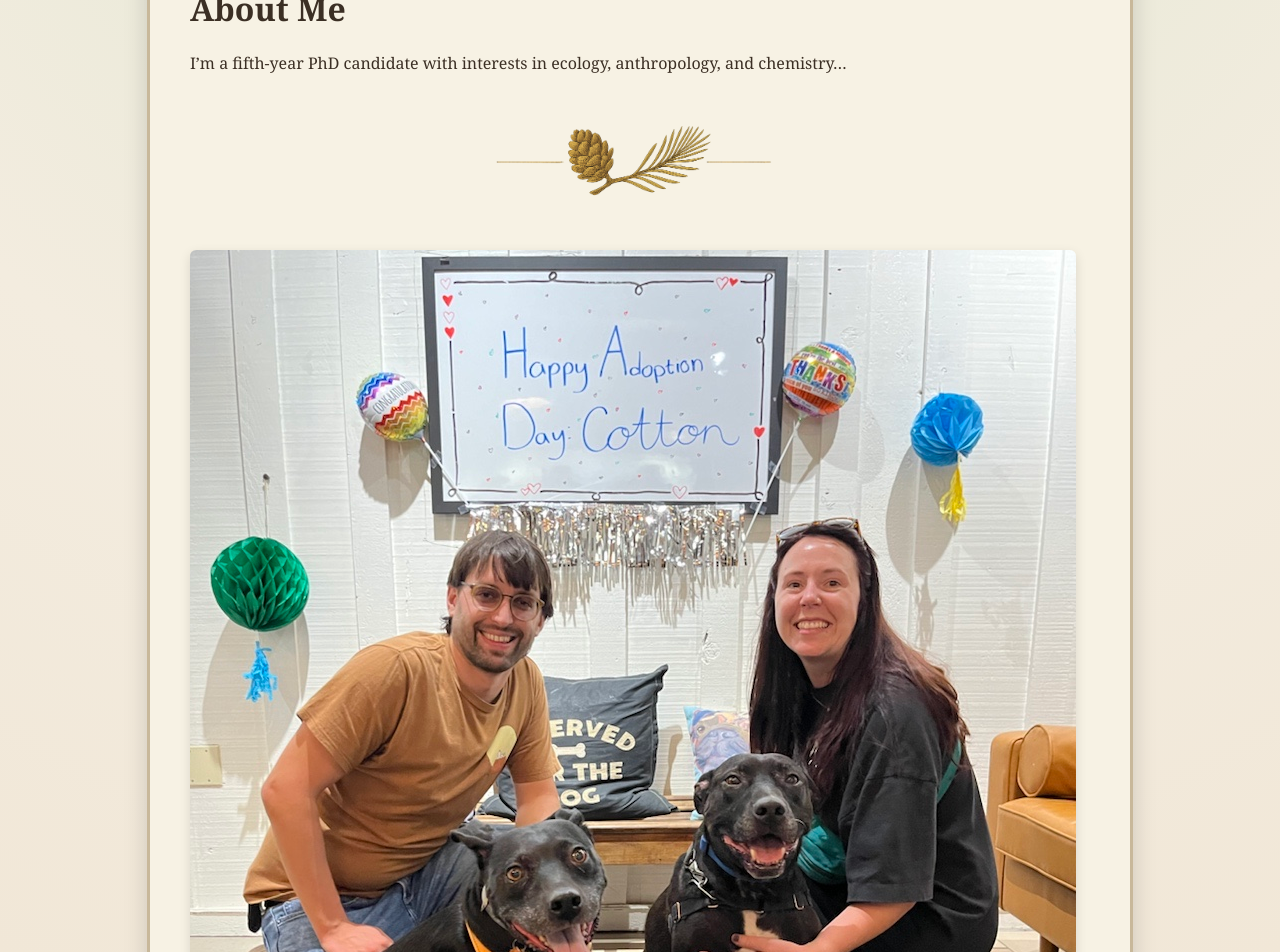
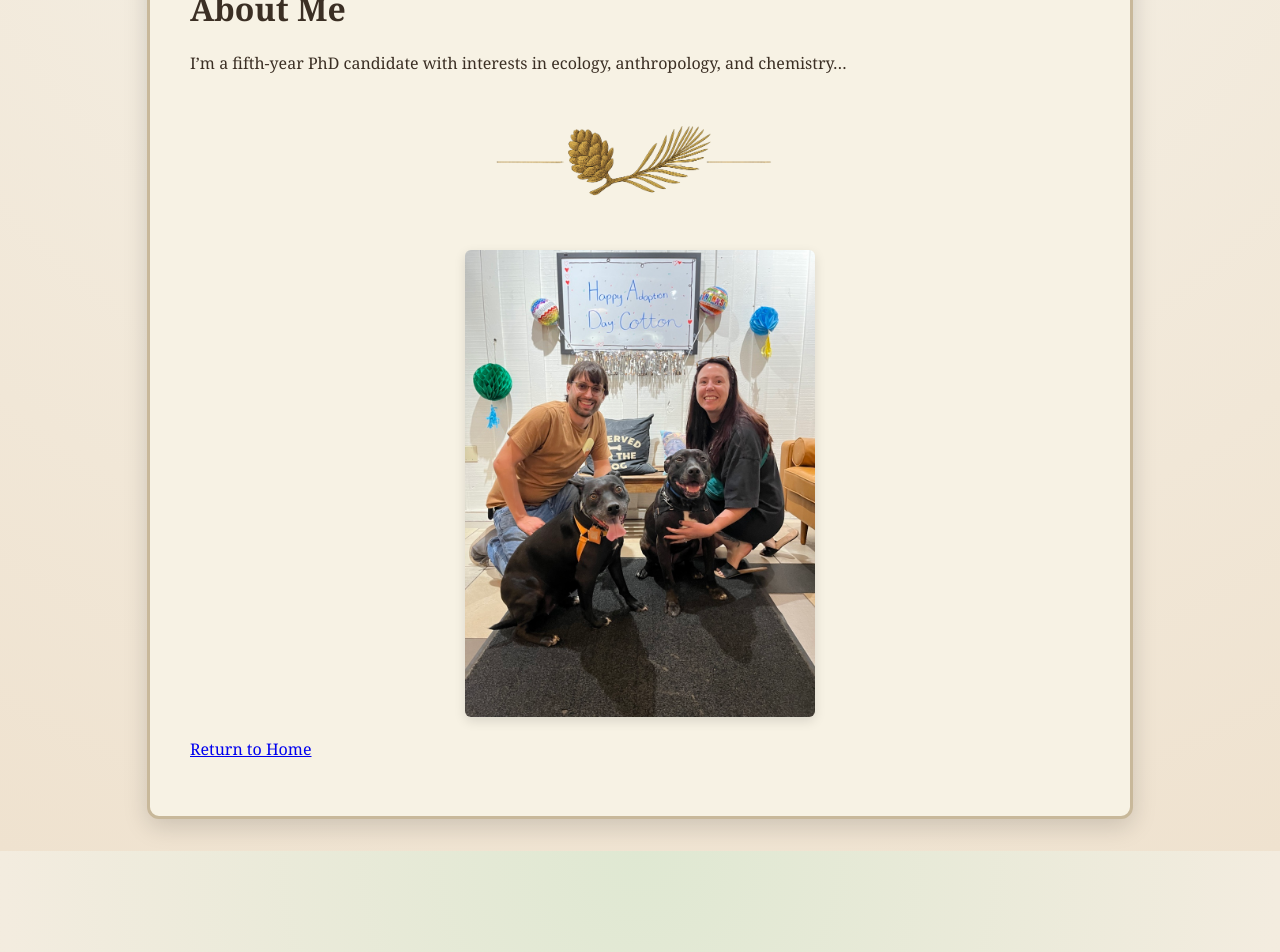
Before and after one commit to ChloeCollierAllen/ChloeCollierAllen.github.io, a Jekyll site: the page built from about.md, in a window 1280 px wide. Shown: the part 414-1366 px from the top of the page. Built offline with Jekyll 4.4.1, drawn with Linux system fonts in a browser that asks for light colours; after the commit the page ends 1265 px from its top, so only the background shows below that.

Commit message:
Update about.md
updating_about.md

```diff
--- a/about.md
+++ b/about.md
@@ -19,10 +19,10 @@ and chemistry…
 
 <div class="botanical-divider"></div>
 
-<img
-  src="/assets/images/family.jpg"
-  alt="Photo of Chloe completing fieldwork"
-  class="about-photo"
-/>
+<p align="center">
+  <img src="/assets/images/Family.jpg" width="350" alt="Chloe & Cody">
+  <div class="captioned">
+  </div>
+</p>
 
 [Return to Home](/)
```
